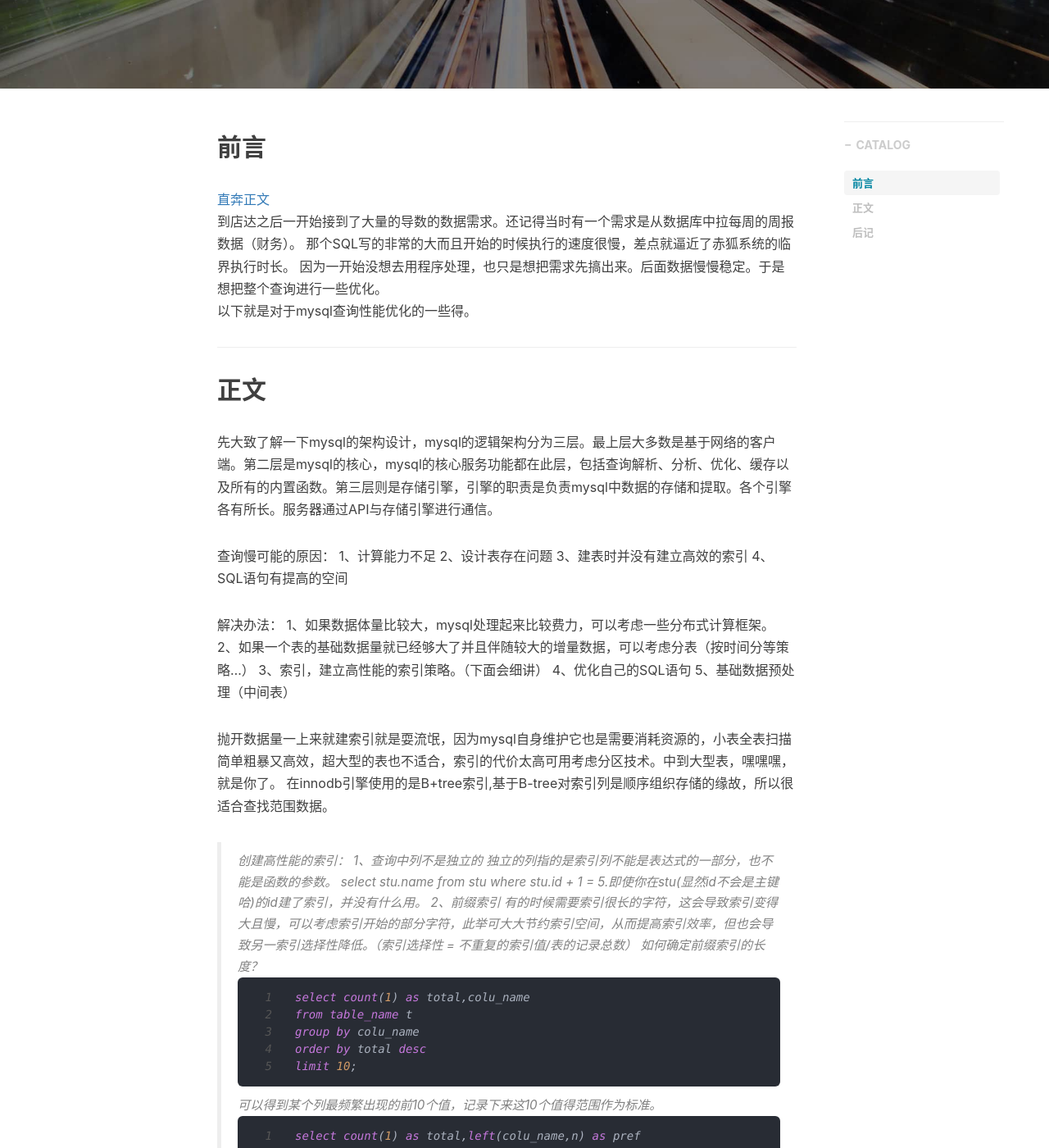
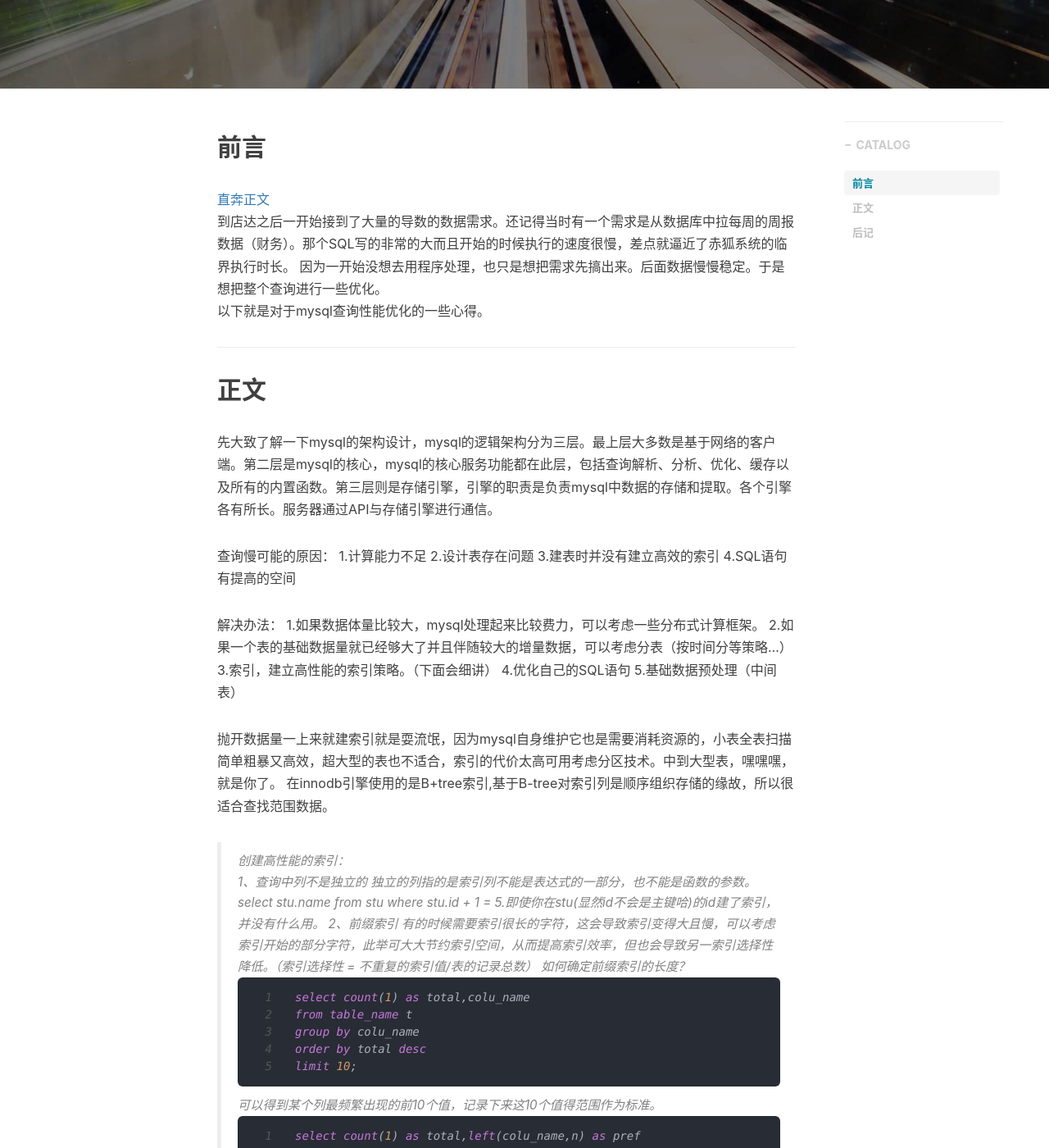
Before and after one commit to WantUzZ/wantuBlog, a Jekyll site: the page built from _posts/2018-10-13-myql.markdown, in a window 1280 px wide and 1400 px high, scrolled down 409 px. Shown: the whole window at 82% size. Built offline with Jekyll 4.4.1, drawn with Linux system fonts in a browser that asks for light colours; nearby versions of some CDN libraries; comment, search, counter and statistics services are not loaded; some of the changed text lies outside the part shown.

Commit message:
样式调整。。

````diff
--- a/_posts/2018-10-13-myql.markdown
+++ b/_posts/2018-10-13-myql.markdown
@@ -13,11 +13,10 @@ tags:
 ## 前言
 [直奔正文](#build)
 <br>
-到店达之后一开始接到了大量的导数的数据需求。还记得当时有一个需求是从数据库中拉每周的周报数据（财务）。
-那个SQL写的非常的大而且开始的时候执行的速度很慢，差点就逼近了赤狐系统的临界执行时长。
+  到店达之后一开始接到了大量的导数的数据需求。还记得当时有一个需求是从数据库中拉每周的周报数据（财务）。那个SQL写的非常的大而且开始的时候执行的速度很慢，差点就逼近了赤狐系统的临界执行时长。
 因为一开始没想去用程序处理，也只是想把需求先搞出来。后面数据慢慢稳定。于是想把整个查询进行一些优化。
 <br>
-以下就是对于mysql查询性能优化的一些得。
+  以下就是对于mysql查询性能优化的一些心得。
 
 <p id = "build"></p>
 ---
@@ -26,21 +25,22 @@ tags:
 先大致了解一下mysql的架构设计，mysql的逻辑架构分为三层。最上层大多数是基于网络的客户端。第二层是mysql的核心，mysql的核心服务功能都在此层，包括查询解析、分析、优化、缓存以及所有的内置函数。第三层则是存储引擎，引擎的职责是负责mysql中数据的存储和提取。各个引擎各有所长。服务器通过API与存储引擎进行通信。
 
 查询慢可能的原因：
-1、计算能力不足
-2、设计表存在问题
-3、建表时并没有建立高效的索引
-4、SQL语句有提高的空间
+1.计算能力不足
+2.设计表存在问题
+3.建表时并没有建立高效的索引
+4.SQL语句有提高的空间
 
 解决办法：
-1、如果数据体量比较大，mysql处理起来比较费力，可以考虑一些分布式计算框架。
-2、如果一个表的基础数据量就已经够大了并且伴随较大的增量数据，可以考虑分表（按时间分等策略...）
-3、索引，建立高性能的索引策略。（下面会细讲）
-4、优化自己的SQL语句
-5、基础数据预处理（中间表）
+1.如果数据体量比较大，mysql处理起来比较费力，可以考虑一些分布式计算框架。
+2.如果一个表的基础数据量就已经够大了并且伴随较大的增量数据，可以考虑分表（按时间分等策略...）
+3.索引，建立高性能的索引策略。（下面会细讲）
+4.优化自己的SQL语句
+5.基础数据预处理（中间表）
 
-抛开数据量一上来就建索引就是耍流氓，因为mysql自身维护它也是需要消耗资源的，小表全表扫描简单粗暴又高效，超大型的表也不适合，索引的代价太高可用考虑分区技术。中到大型表，嘿嘿嘿，就是你了。
+  抛开数据量一上来就建索引就是耍流氓，因为mysql自身维护它也是需要消耗资源的，小表全表扫描简单粗暴又高效，超大型的表也不适合，索引的代价太高可用考虑分区技术。中到大型表，嘿嘿嘿，就是你了。
 在innodb引擎使用的是B+tree索引,基于B-tree对索引列是顺序组织存储的缘故，所以很适合查找范围数据。
 >创建高性能的索引：
+<br>
 1、查询中列不是独立的
 独立的列指的是索引列不能是表达式的一部分，也不能是函数的参数。
 select stu.name from stu where stu.id + 1 = 5.即使你在stu(显然id不会是主键哈)的id建了索引，并没有什么用。
@@ -85,6 +85,7 @@ a、当表中的多个单独的索引列做相交操作时(通常有多个AND条
 
 
 >优化sql
+<br>
 ```sql
 select t.id,max(s.score) as 'this_is_my_best_student_score'
 from teacher t,student s
@@ -104,9 +105,11 @@ order by
 limit
 
 >基础数据预处理
+<br>
 针对业务上的一些统计数据，可以将数据按日统计好在放入一张中间表中，之后将相关的定时任务脚本部署好，每日进行统计数据的增量更新。此举会明显加快系统的相应时间。增量更新与全量更新相结合更能保证数据的可靠性。
 
 >读写分离，定期同步。
+<br>
 主库写从库读，定期同步数据。
 
 
````
